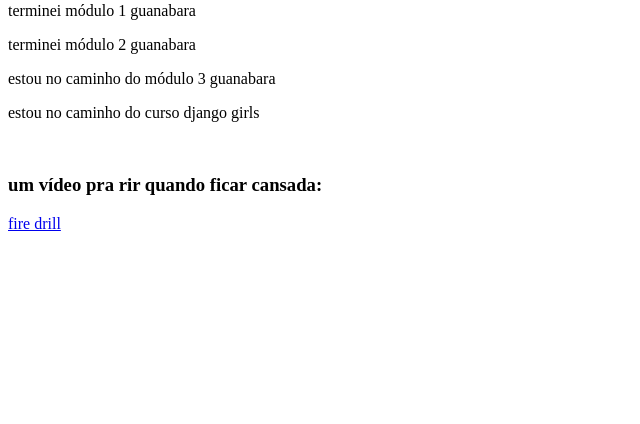
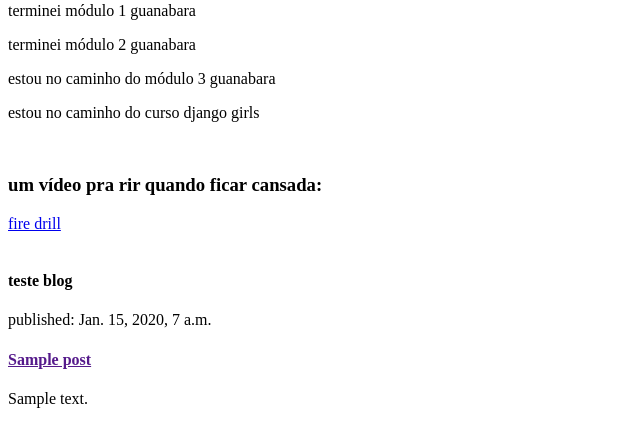
Before and after one commit to clarameier/my-first-blog, a Django app: page / in a window 1280 px wide. Shown: the part 502-926 px from the top of the page, without its empty margins (0-640 px from the left). Before the commit the page ends 733 px from the top, so only its background shows below. Run offline with Django 3.2, Linux system fonts and the light colour scheme; tables that the repository leaves empty hold one stand-in row (values such as "Sample post").

Commit message:
MOdified templates to display posts from database.

```diff
--- a/blog/templates/blog/post_list.html
+++ b/blog/templates/blog/post_list.html
@@ -28,5 +28,21 @@
 
         <h3>um vídeo pra rir quando ficar cansada:</h3>
         <a href="https://youtu.be/gO8N3L_aERg">fire drill</a>
+
+        <br>
+        <br>
+
+        <div>
+            <h4>teste blog</h4>
+        </div>
+
+        {% for post in posts %}
+            <div>
+                <p>published: {{ post.published_date }}</p>
+                <h4><a href="">{{ post.title }}</a></h4>
+                <p>{{ post.text|linebreaksbr }}</p>
+            </div>
+        {% endfor %}
+
     </body>
 </html>
--- a/blog/views.py
+++ b/blog/views.py
@@ -1,5 +1,8 @@
 from django.shortcuts import render
+from django.utils import timezone
+from .models import Post
 
 # Create your views here.
 def post_list(request):
-    return render(request, 'blog/post_list.html', {})
+    posts = Post.objects.filter(published_date__lte=timezone.now()).order_by('published_date')
+    return render(request, 'blog/post_list.html', {'posts': posts})
```
